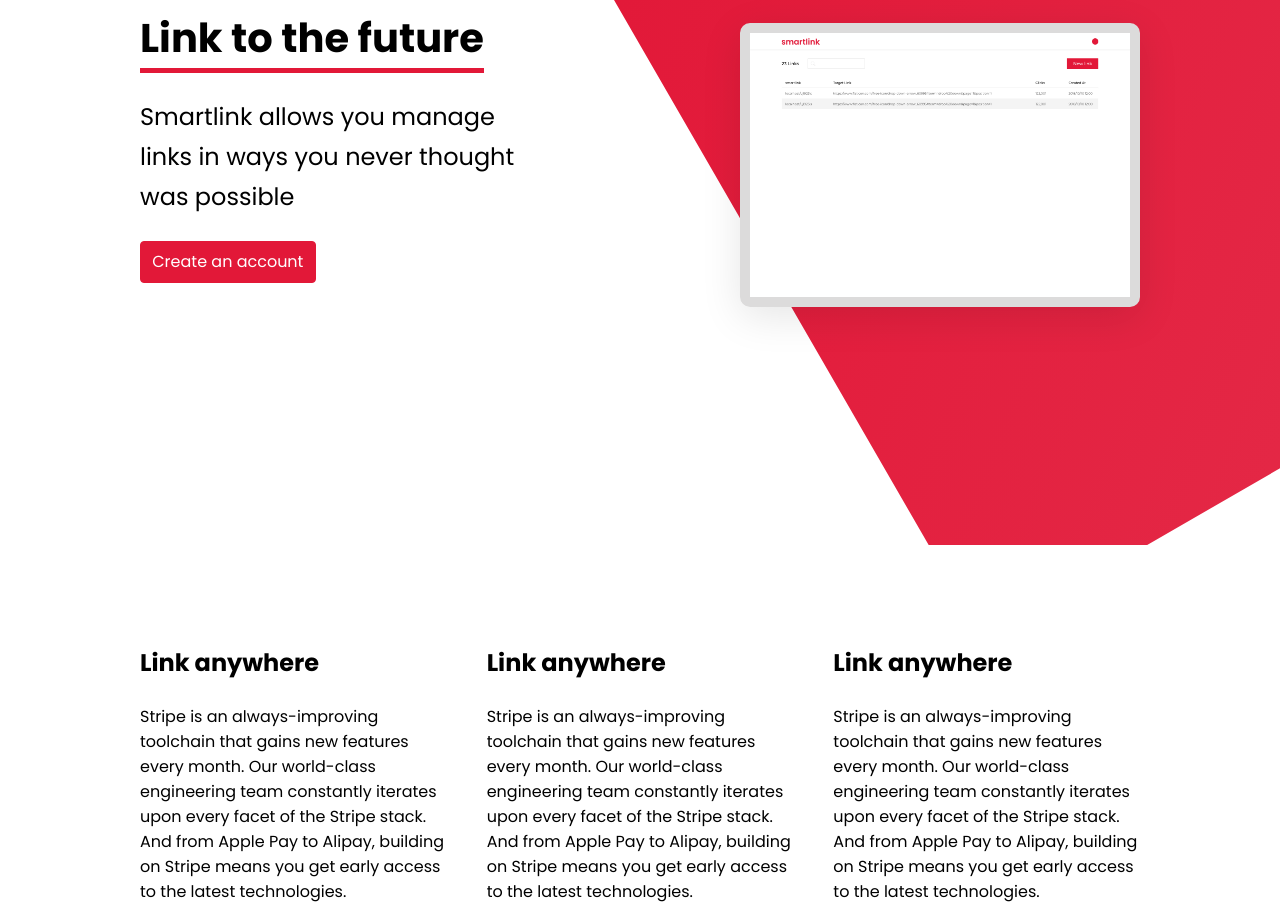
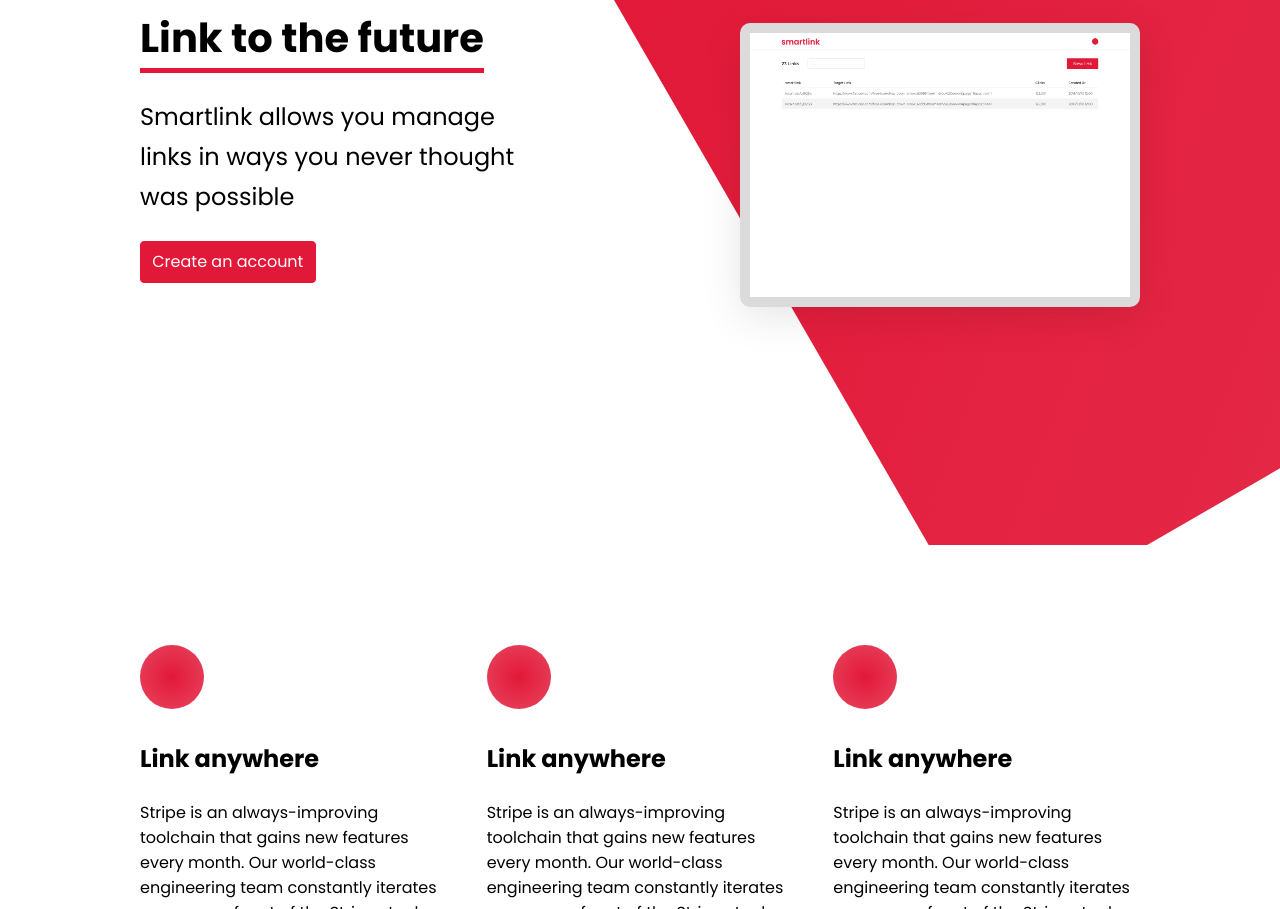
Before and after one commit to ythjkt/smart-link, a website: page client/html/index.html in a window 1280 px wide. Shown: the part 255-1164 px from the top of the page. Drawn offline with Linux system fonts and the light colour scheme.

Commit message:
Adds features__icon on

```diff
--- a/client/html/index.html
+++ b/client/html/index.html
@@ -52,6 +52,7 @@
       <section class="features">
         <div class="container row">
           <div class="col">
+            <div class="features__icon"></div>
             <h2 class="heading-secondary">
               Link anywhere
             </h2>
@@ -60,6 +61,7 @@
             </p>
           </div>
           <div class="col">
+            <div class="features__icon"></div>
             <h2 class="heading-secondary">
               Link anywhere
             </h2>
@@ -68,6 +70,7 @@
             </p>
           </div>
           <div class="col">
+            <div class="features__icon"></div>
             <h2 class="heading-secondary">
               Link anywhere
             </h2>
--- a/client/html/sass/layout/_login.scss
+++ b/client/html/sass/layout/_login.scss
@@ -4,7 +4,7 @@
   justify-content: center;
   align-items: center;
   height: 100vh;
-  width: 35rem;
+  width: 32rem;
   margin: 0 auto;
 
   &__logo {
--- a/client/html/sass/pages/_landing.scss
+++ b/client/html/sass/pages/_landing.scss
@@ -54,6 +54,14 @@
 .features {
   padding: 10rem 0;
   background-color: $color-white;
+
+  &__icon {
+    width: 6.4rem;
+    height: 6.4rem;
+    border-radius: 50%;
+    background-image: radial-gradient($color-primary, rgba($color-primary, .8));
+    margin-bottom: 3.2rem;
+  }
 }
 
 .use-case {
```
Also changed, not shown: client/html/login.html (+3 -1 lines), client/html/css/style.css.
